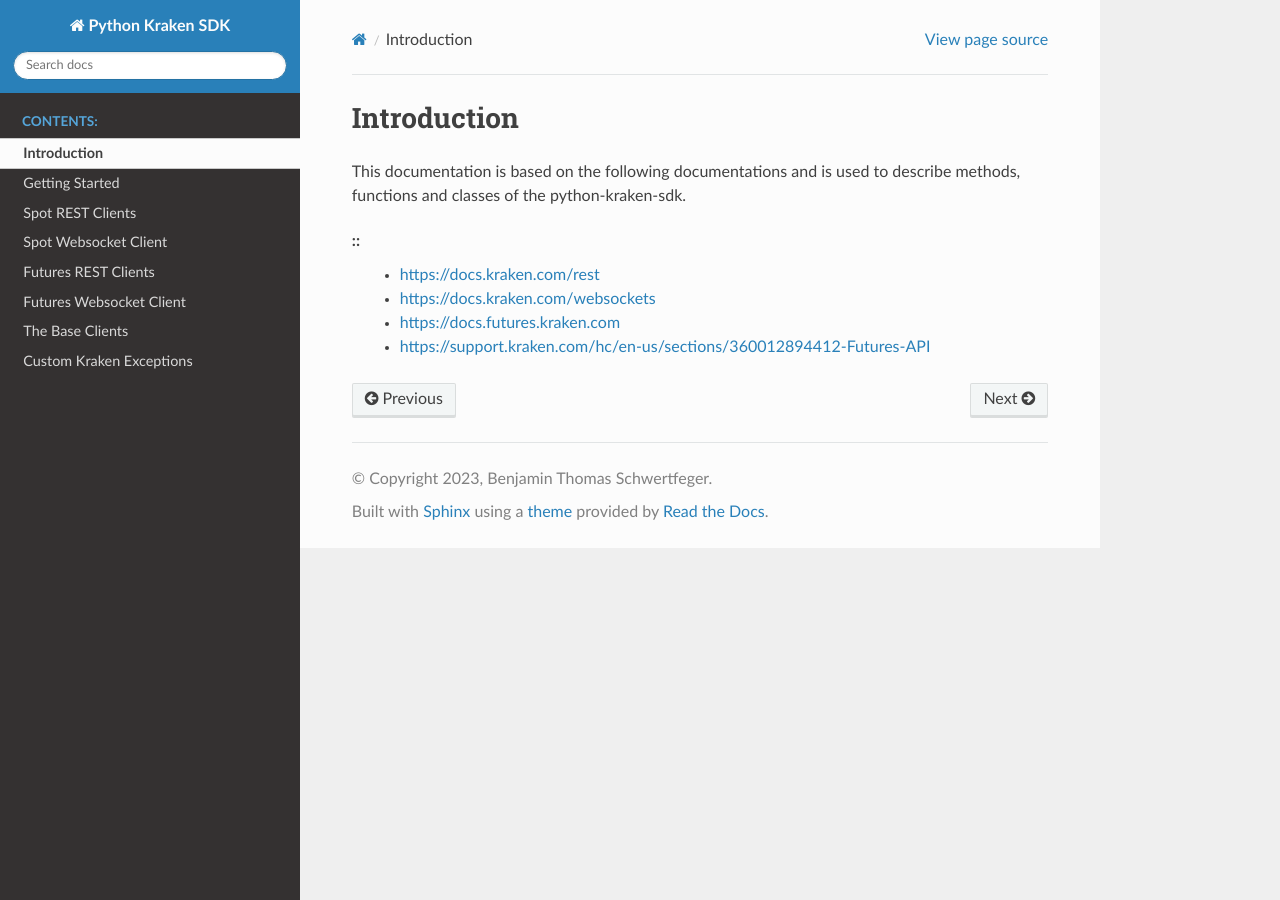
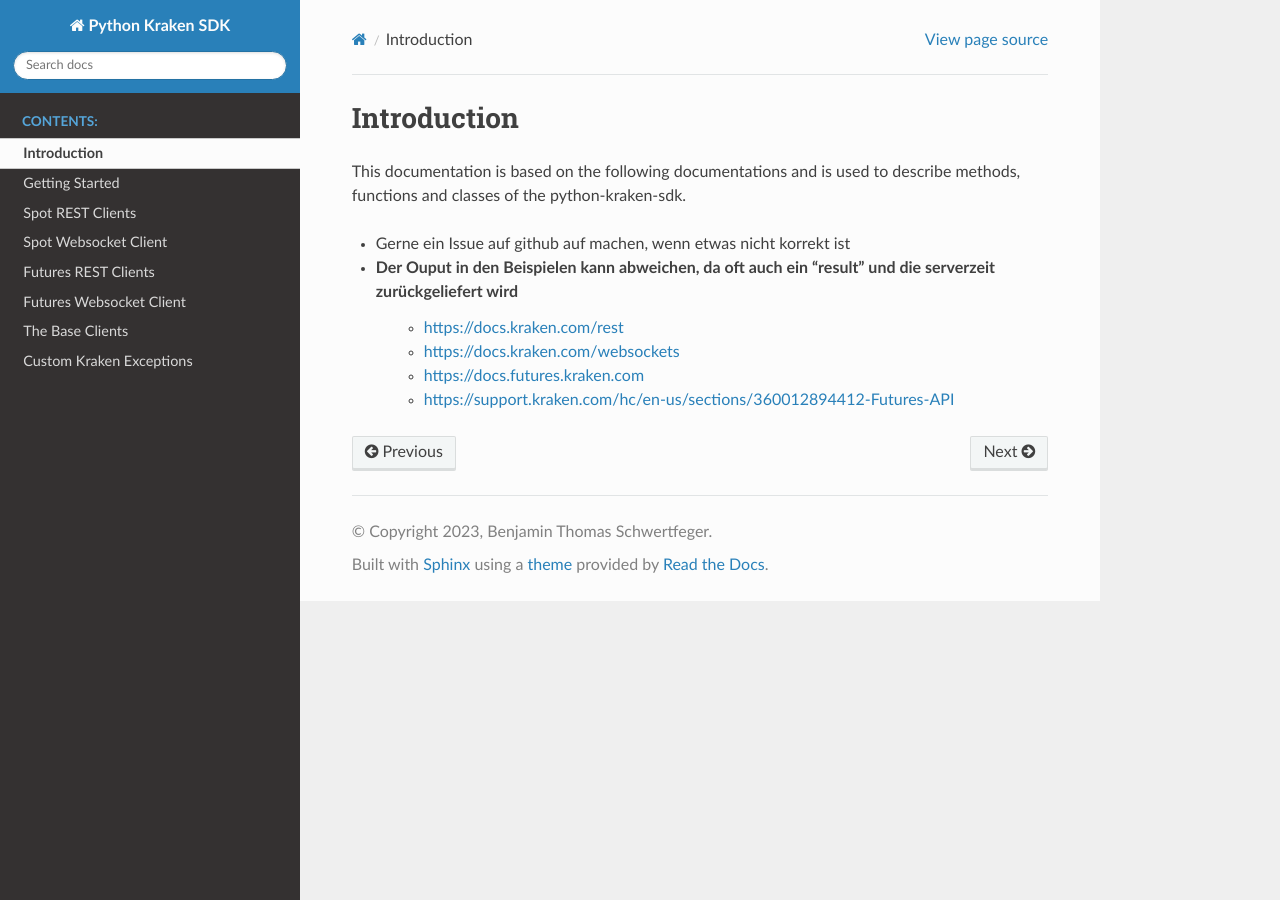
Before and after one commit to btschwertfeger/python-kraken-sdk, a Sphinx documentation site: the page built from docs/src/introduction/introduction.rst, in a window 1280 px wide. Built offline with Sphinx 7.4.7 and the Read the Docs theme 2.0.0, drawn with Linux system fonts in a browser that asks for light colours.

Commit message:
extended documentation

```diff
--- a/docs/conf.py
+++ b/docs/conf.py
@@ -25,7 +25,7 @@
 
 extensions = [
     "sphinx.ext.autodoc",
-    # "sphinx_reference_rename",
+    "sphinx.ext.doctest",
     "sphinx.ext.intersphinx",
     "sphinx.ext.coverage",
     "sphinx.ext.napoleon",
--- a/docs/src/introduction/introduction.rst
+++ b/docs/src/introduction/introduction.rst
@@ -3,7 +3,8 @@
 
 This documentation is based on the following documentations and is used to describe methods, functions and classes of the python-kraken-sdk.
 
-::
+- Gerne ein Issue auf github auf machen, wenn etwas nicht korrekt ist
+- Der Ouput in den Beispielen kann abweichen, da oft auch ein "result" und die serverzeit zurückgeliefert wird
     - https://docs.kraken.com/rest
     - https://docs.kraken.com/websockets
     - https://docs.futures.kraken.com
--- a/docs/src/krakenexceptions/krakenexceptions.rst
+++ b/docs/src/krakenexceptions/krakenexceptions.rst
@@ -1,7 +1,7 @@
 Custom Kraken Exceptions
 =================================
 
-.. automodule:: kraken.Exceptions
+.. automodule:: kraken.exceptions
    :members:
    :show-inheritance:
    :inherited-members:
```
Also changed, not shown: 1 other file.
